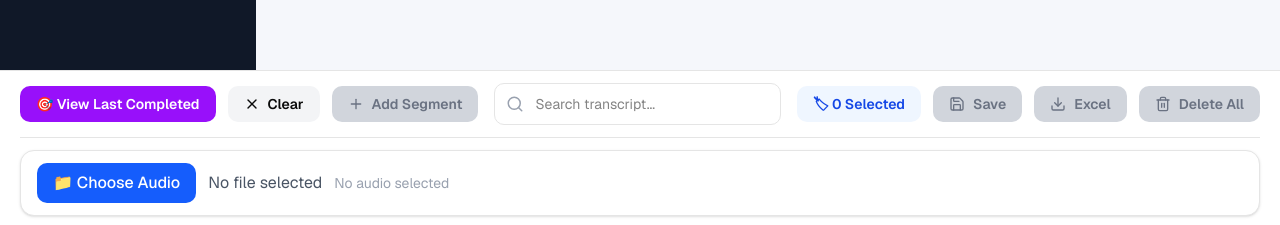
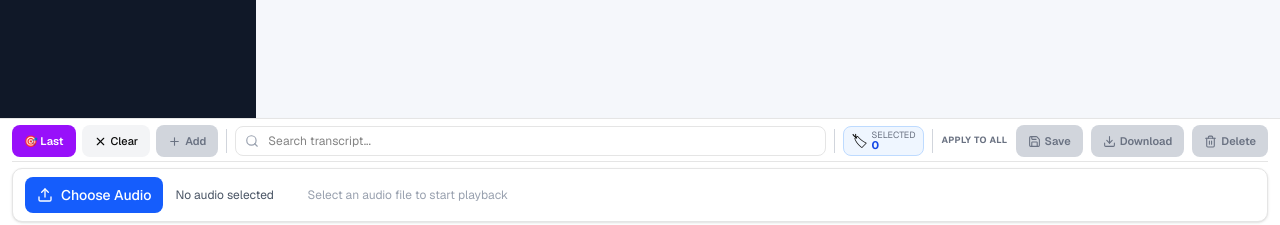
Before and after one commit to jayarcanonigo/audio-intelligence, a Next.js app: page /ad-editor/1 in a window 1280 px wide. Shown: the part 572-797 px from the top of the page. Built offline with nearby package versions, Linux system fonts and the light colour scheme; no server answers.

Commit message:
Improve footer UI and update lastSavedId on segment add

```diff
--- a/app/ad-editor/[id]/page.tsx
+++ b/app/ad-editor/[id]/page.tsx
@@ -357,45 +357,7 @@ function handleUpdateSegment(
     )
   );
 }
-  /* SAVE PROJECT */
-  const handleSave = async () => {
-    try {
-      const payload = {
-        project_id: projectId,
-        segments: results.map((segment) => ({
-          id: segment.id,
-          text: segment.text,
-          start_time: segment.start,
-          end_time: segment.end,
-          advertisement: segment.advertisement ?? true,
-          segment_type: segment.segment_type ?? "advertisement",
-        })),
-      };
 
-      console.log("Saving...");
-      console.log(payload);
-
-      const response = await fetch(`http://localhost:8000/projects/${projectId}/save`, {
-        method: "POST",
-        headers: { "Content-Type": "application/json" },
-        body: JSON.stringify(payload),
-      });
-
-      if (!response.ok) {
-        const error = await response.json();
-        console.error(error);
-        toast.error(error.detail ?? "Unable to save project.");
-        return;
-      }
-
-      const data = await response.json();
-      console.log(data);
-      toast.success("✔ Project Saved");
-    } catch (err) {
-      console.error(err);
-      toast.error("Server Error");
-    }
-  };
 
   /* TIME HELPERS */
   const toSeconds = (time?: string) => {
@@ -508,7 +470,7 @@ function handleUpdateSegment(
       end: range[range.length - 1].end_time,
       segmentIds: ids,
       advertisement: true,
-      status: "completed",
+      status: "pending",
       segment_type: "new",
     };
 
@@ -528,6 +490,7 @@ function handleUpdateSegment(
     // RESET P1 / P2
     setSelectedP1Id(null);
     setSelectedP2Id(null);
+    setLastSavedId(newSegment.id);
 
     toast.success("✅ Advertisement segment added");
   };
@@ -752,22 +715,22 @@ const handleCenterLastCompleted = () => {
       </div>
 
 {/* ===================== FOOTER TOOLBAR ===================== */}
-<div className="fixed bottom-0 left-0 right-0 z-50 bg-white border-t shadow-xl">
+<div className="fixed bottom-0 left-0 right-0 z-50 border-t bg-white shadow-lg">
+  <div className="px-3 py-1.5">
 
-  <div className="px-5 py-3">
+    {/* ================= TOP TOOLBAR ================= */}
+    <div className="flex flex-wrap items-center gap-2 lg:flex-nowrap">
 
-    {/* ===================== ROW 1 ===================== */}
-    <div className="flex items-center justify-between gap-4 mb-3">
+      {/* Left */}
+      <div className="flex items-center gap-1.5 flex-wrap">
 
-      {/* LEFT */}
-      <div className="flex items-center gap-3">
-      <button
-        onClick={handleCenterLastCompleted}
-        className="flex items-center gap-2 px-4 py-2 rounded-lg bg-purple-600 hover:bg-purple-700 text-white font-semibold text-sm"
-      >
-        🎯 View Last Completed
-      </button>
-        {/* CLEAR */}
+        <button
+          onClick={handleCenterLastCompleted}
+          className="flex h-8 items-center gap-1 rounded-md bg-purple-600 px-3 text-[11px] font-semibold text-white hover:bg-purple-700"
+        >
+          🎯 Last
+        </button>
+
         <button
           onClick={() => {
             setSearch("");
@@ -776,34 +739,36 @@ const handleCenterLastCompleted = () => {
             setSelectedP1Id(null);
             setSelectedP2Id(null);
           }}
-          className="flex items-center gap-2 px-4 py-2 rounded-lg bg-gray-100 hover:bg-gray-200 font-semibold text-sm transition"
+          className="flex h-8 items-center gap-1 rounded-md bg-gray-100 px-3 text-[11px] font-medium hover:bg-gray-200"
         >
-          <X size={16} />
+          <X size={13} />
           Clear
         </button>
 
-        {/* ADD */}
         <button
           onClick={handleAddRange}
           disabled={selectedP1Id === null || selectedP2Id === null}
-          className={`flex items-center gap-2 px-4 py-2 rounded-lg font-semibold text-sm transition ${
+          className={`flex h-8 items-center gap-1 rounded-md px-3 text-[11px] font-semibold transition ${
             selectedP1Id !== null && selectedP2Id !== null
-              ? "bg-blue-600 hover:bg-blue-700 text-white"
-              : "bg-gray-300 text-gray-500 cursor-not-allowed"
+              ? "bg-blue-600 text-white hover:bg-blue-700"
+              : "cursor-not-allowed bg-gray-300 text-gray-500"
           }`}
         >
-          <Plus size={16} />
-          Add Segment
+          <Plus size={13} />
+          Add
         </button>
 
       </div>
 
-      {/* CENTER */}
-      <div className="relative flex-1 max-w-xl">
+      {/* Divider */}
+      <div className="hidden h-6 w-px bg-gray-300 lg:block" />
+
+      {/* Search */}
+      <div className="relative flex-1 min-w-[220px]">
 
         <Search
-          size={18}
-          className="absolute left-3 top-1/2 -translate-y-1/2 text-gray-400"
+          size={14}
+          className="absolute left-2.5 top-1/2 -translate-y-1/2 text-gray-400"
         />
 
         <input
@@ -811,67 +776,87 @@ const handleCenterLastCompleted = () => {
           placeholder="Search transcript..."
           value={search}
           onChange={(e) => setSearch(e.target.value)}
-          className="w-full rounded-lg border pl-10 pr-4 py-2.5 text-sm outline-none focus:ring-2 focus:ring-blue-500"
+          className="w-full rounded-md border py-1.5 pl-8 pr-3 text-xs outline-none focus:ring-2 focus:ring-blue-500"
         />
 
       </div>
 
-      {/* RIGHT */}
-      <div className="flex items-center gap-3">
+      {/* Divider */}
+      <div className="hidden h-6 w-px bg-gray-300 lg:block" />
 
-        {/* SELECTED */}
-        <div className="flex items-center gap-2 rounded-lg bg-blue-50 px-4 py-2 text-sm font-semibold text-blue-700 whitespace-nowrap">
-          🏷 {results.length} Selected
+      {/* Right */}
+      <div className="flex items-center gap-2 flex-wrap">
+
+        {/* Selected */}
+        <div className="flex items-center gap-1 rounded-md border border-blue-200 bg-blue-50 px-2 py-1">
+          <span className="text-sm">🏷</span>
+
+          <div className="leading-none">
+            <div className="text-[9px] uppercase text-gray-500">
+              Selected
+            </div>
+            <div className="text-[11px] font-bold text-blue-700">
+              {results.length}
+            </div>
+          </div>
         </div>
 
-        {/* SAVE */}
+        {/* Divider */}
+        <div className="h-6 w-px bg-gray-300" />
+
+        {/* Apply Label */}
+        <span className="text-[9px] font-bold uppercase tracking-wider text-gray-500 whitespace-nowrap">
+          Apply to All
+        </span>
+
+        {/* Save */}
         <button
           onClick={handleSaveAllSegments}
           disabled={results.length === 0}
-          className={`flex items-center gap-2 rounded-lg px-4 py-2 font-semibold text-sm transition ${
+          className={`flex h-8 items-center gap-1 rounded-md px-3 text-[11px] font-semibold transition ${
             results.length > 0
-              ? "bg-green-600 hover:bg-green-700 text-white"
-              : "bg-gray-300 text-gray-500 cursor-not-allowed"
+              ? "bg-green-600 text-white hover:bg-green-700"
+              : "cursor-not-allowed bg-gray-300 text-gray-500"
           }`}
         >
-          <Save size={16} />
+          <Save size={13} />
           Save
         </button>
 
-        {/* EXCEL */}
+        {/* Download */}
         <button
           onClick={handleDownloadExcel}
           disabled={results.length === 0}
-          className={`flex items-center gap-2 rounded-lg px-4 py-2 font-semibold text-sm transition ${
+          className={`flex h-8 items-center gap-1 rounded-md px-3 text-[11px] font-semibold transition ${
             results.length > 0
-              ? "bg-emerald-600 hover:bg-emerald-700 text-white"
-              : "bg-gray-300 text-gray-500 cursor-not-allowed"
+              ? "bg-emerald-600 text-white hover:bg-emerald-700"
+              : "cursor-not-allowed bg-gray-300 text-gray-500"
           }`}
         >
-          <Download size={16} />
-          Excel
+          <Download size={13} />
+          Download
         </button>
 
-        {/* DELETE */}
+        {/* Delete */}
         <button
           onClick={handleDeleteAllAdvertisements}
           disabled={results.length === 0}
-          className={`flex items-center gap-2 rounded-lg px-4 py-2 font-semibold text-sm transition ${
+          className={`flex h-8 items-center gap-1 rounded-md px-3 text-[11px] font-semibold transition ${
             results.length > 0
-              ? "bg-red-600 hover:bg-red-700 text-white"
-              : "bg-gray-300 text-gray-500 cursor-not-allowed"
+              ? "bg-red-600 text-white hover:bg-red-700"
+              : "cursor-not-allowed bg-gray-300 text-gray-500"
           }`}
         >
-          <Trash2 size={16} />
-          Delete All
+          <Trash2 size={13} />
+          Delete
         </button>
 
       </div>
 
     </div>
 
-    {/* ===================== ROW 2 ===================== */}
-    <div className="border-t pt-3">
+    {/* ================= AUDIO PLAYER ================= */}
+    <div className="mt-1 border-t pt-1.5">
 
       <AudioPlayer
         file={file}
@@ -885,7 +870,6 @@ const handleCenterLastCompleted = () => {
     </div>
 
   </div>
-
 </div>
     </div>
   );
--- a/components/audio/AudioPlayer.tsx
+++ b/components/audio/AudioPlayer.tsx
@@ -1,11 +1,17 @@
 "use client";
 
 import React, { useEffect, useState } from "react";
-import { Play, Pause, SkipBack, SkipForward } from "lucide-react";
+import {
+  Play,
+  Pause,
+  SkipBack,
+  SkipForward,
+  Upload,
+} from "lucide-react";
 
 interface Props {
   file: File | null;
-  setFile: (file: File | null) => void;
+  setFile: (file: File |null) => void;
   audioRef: React.RefObject<HTMLAudioElement | null>;
   audioUrl: string;
   onChange: (e: React.ChangeEvent<HTMLInputElement>) => void;
@@ -53,11 +59,13 @@ export default function AudioPlayer({
   }, [audioRef, onTimeUpdate]);
 
   return (
-    <div className="flex items-center gap-3 bg-white border rounded-xl shadow-sm px-4 py-3">
+    <div className="flex items-center gap-3 rounded-lg border bg-white px-3 py-2 shadow-sm">
 
-      {/* CHOOSE AUDIO */}
-      <label className="flex items-center gap-2 bg-blue-600 hover:bg-blue-700 text-white px-4 py-2 rounded-lg cursor-pointer font-medium whitespace-nowrap flex-shrink-0">
-        📁 Choose Audio
+      {/* Upload Button */}
+      <label className="flex cursor-pointer items-center gap-2 rounded-md bg-blue-600 px-3 py-2 text-sm font-medium text-white hover:bg-blue-700 whitespace-nowrap">
+        <Upload size={16} />
+        <span className="hidden md:inline">Choose Audio</span>
+
         <input
           type="file"
           accept="audio/*"
@@ -66,10 +74,10 @@ export default function AudioPlayer({
         />
       </label>
 
-      {/* FILENAME */}
-      <span className="text-gray-600 truncate max-w-[160px] flex-shrink-0">
-        {file ? file.name : "No file selected"}
-      </span>
+      {/* File Name */}
+      <div className="min-w-[120px] max-w-[180px] truncate text-xs text-gray-600">
+        {file ? file.name : "No audio selected"}
+      </div>
 
       {audioUrl ? (
         <>
@@ -79,58 +87,68 @@ export default function AudioPlayer({
             preload="metadata"
           />
 
-          <div className="w-px h-8 bg-gray-200 flex-shrink-0" />
+          <div className="h-6 border-l" />
 
+          {/* Play */}
           <button
             onClick={() => audioRef.current?.play()}
-            className="flex items-center gap-2 bg-green-600 hover:bg-green-700 text-white px-4 py-2 rounded-lg font-semibold flex-shrink-0"
+            className="flex h-8 w-8 items-center justify-center rounded-md bg-green-600 text-white hover:bg-green-700"
+            title="Play"
           >
-            <Play size={18} />
-            Play
+            <Play size={15} />
           </button>
 
+          {/* Pause */}
           <button
             onClick={() => audioRef.current?.pause()}
-            className="flex items-center gap-2 bg-gray-100 hover:bg-gray-200 px-4 py-2 rounded-lg font-semibold flex-shrink-0"
+            className="flex h-8 w-8 items-center justify-center rounded-md bg-gray-100 hover:bg-gray-200"
+            title="Pause"
           >
-            <Pause size={18} />
-            Pause
+            <Pause size={15} />
           </button>
 
+          {/* Back 5 sec */}
           <button
             onClick={() => {
-              if (audioRef.current)
+              if (audioRef.current) {
                 audioRef.current.currentTime = Math.max(
                   0,
                   audioRef.current.currentTime - 5
                 );
+              }
             }}
-            className="bg-gray-100 hover:bg-gray-200 p-2 rounded-lg flex-shrink-0"
+            className="flex h-8 w-8 items-center justify-center rounded-md bg-gray-100 hover:bg-gray-200"
+            title="Back 5 seconds"
           >
-            <SkipBack size={18} />
+            <SkipBack size={15} />
           </button>
 
+          {/* Forward 5 sec */}
           <button
             onClick={() => {
-              if (audioRef.current)
+              if (audioRef.current) {
                 audioRef.current.currentTime = Math.min(
                   duration,
                   audioRef.current.currentTime + 5
                 );
+              }
             }}
-            className="bg-gray-100 hover:bg-gray-200 p-2 rounded-lg flex-shrink-0"
+            className="flex h-8 w-8 items-center justify-center rounded-md bg-gray-100 hover:bg-gray-200"
+            title="Forward 5 seconds"
           >
-            <SkipForward size={18} />
+            <SkipForward size={15} />
           </button>
 
-          <span className="w-14 text-center font-semibold flex-shrink-0">
+          {/* Current Time */}
+          <span className="w-12 text-center text-xs font-semibold">
             {formatTime(currentTime)}
           </span>
 
+          {/* Progress Slider */}
           <input
             type="range"
             min={0}
-            max={duration}
+            max={duration || 0}
             value={currentTime}
             onChange={(e) => {
               const value = Number(e.target.value);
@@ -141,17 +159,18 @@ export default function AudioPlayer({
 
               setCurrentTime(value);
             }}
-            className="flex-1 min-w-0 accent-blue-600"
+            className="h-1 flex-1 cursor-pointer accent-blue-600"
           />
 
-          <span className="w-14 text-center font-semibold flex-shrink-0">
+          {/* Duration */}
+          <span className="w-12 text-center text-xs font-semibold">
             {formatTime(duration)}
           </span>
         </>
       ) : (
-        <span className="text-gray-400 text-sm flex-shrink-0">
-          No audio selected
-        </span>
+        <div className="text-xs text-gray-400">
+          Select an audio file to start playback
+        </div>
       )}
     </div>
   );
```
